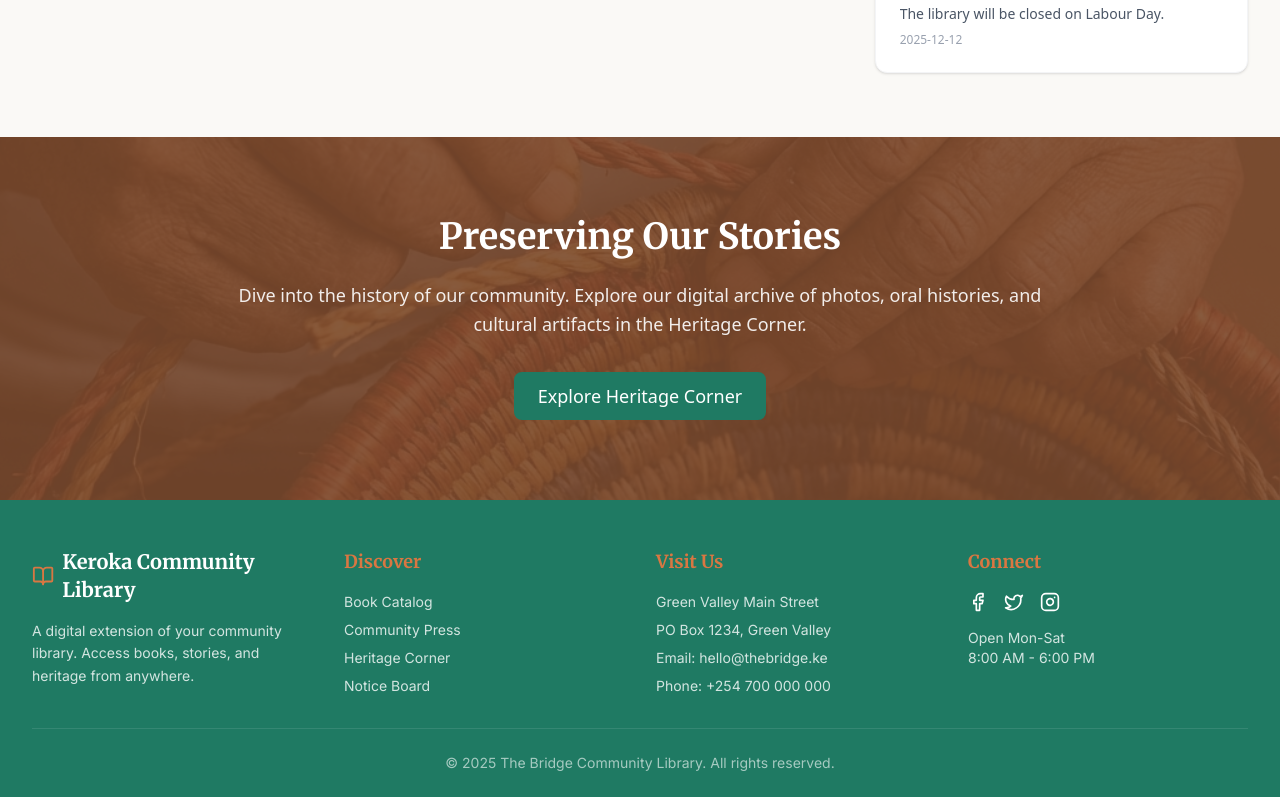
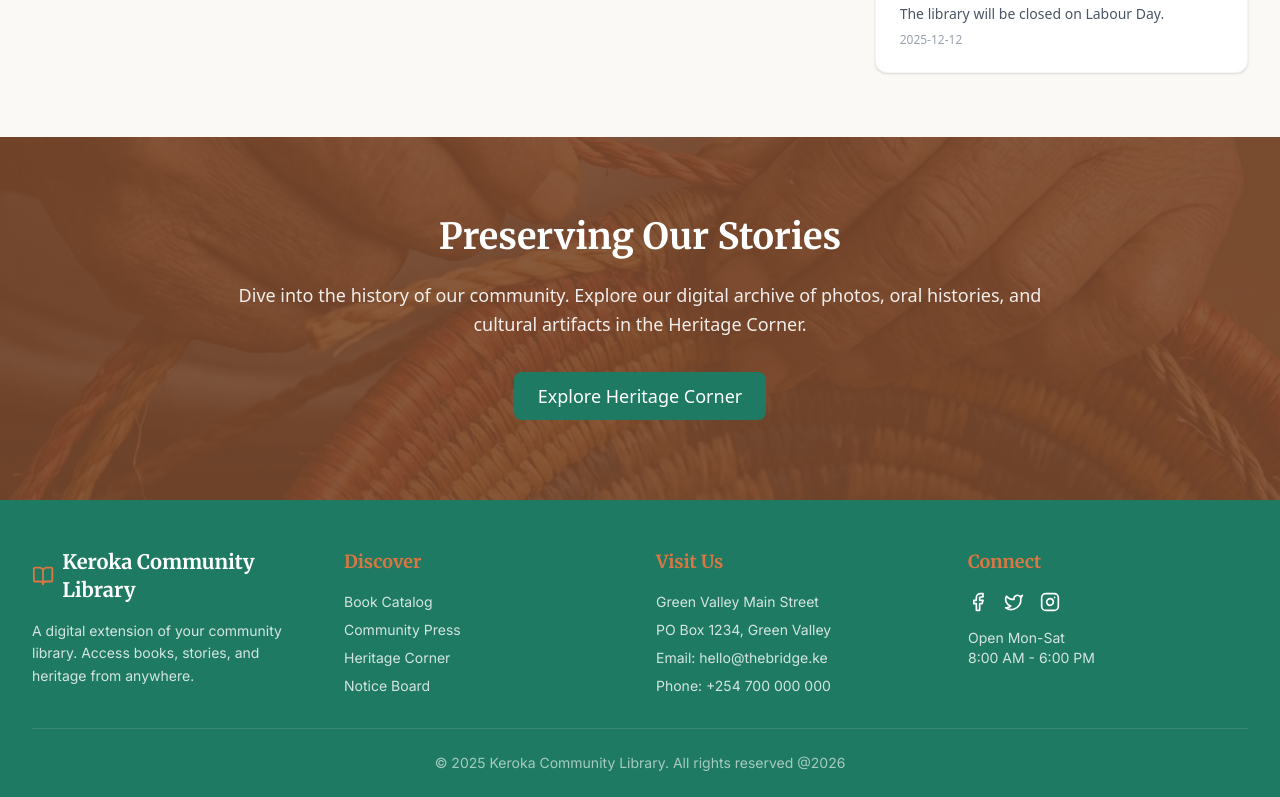
Before and after one commit to zerosatin121/keroka_library, a Next.js app: page / in a window 1280 px wide. Shown: the part 1744-2541 px from the top of the page. Built offline with nearby package versions, Linux system fonts and the light colour scheme.

Commit message:
fixed footer name :lib

```diff
--- a/components/layout/Footer.tsx
+++ b/components/layout/Footer.tsx
@@ -55,7 +55,7 @@ export function Footer() {
                 </div>
 
                 <div className="border-t border-white/10 pt-6 text-center text-sm text-white/60">
-                    <p>&copy; {new Date().getFullYear()} The Bridge Community Library. All rights reserved.</p>
+                    <p>&copy; {new Date().getFullYear()} Keroka  Community Library. All rights reserved @2026</p>
                 </div>
             </div>
         </footer>
```
